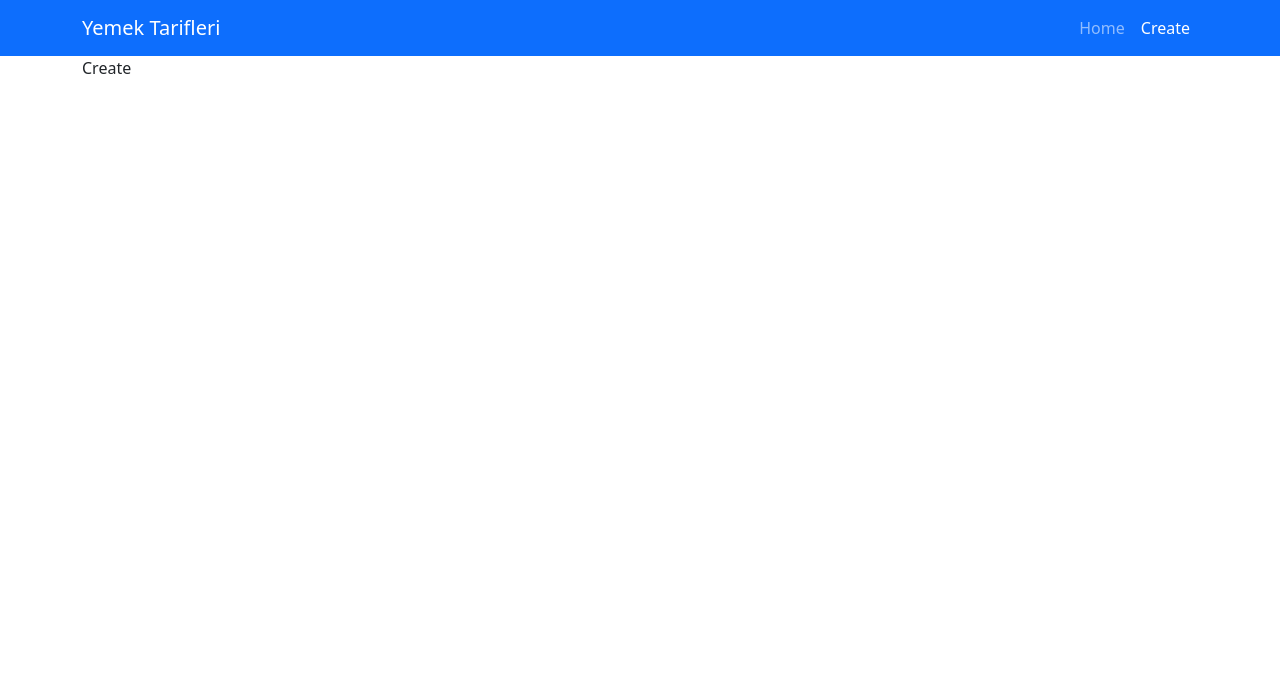
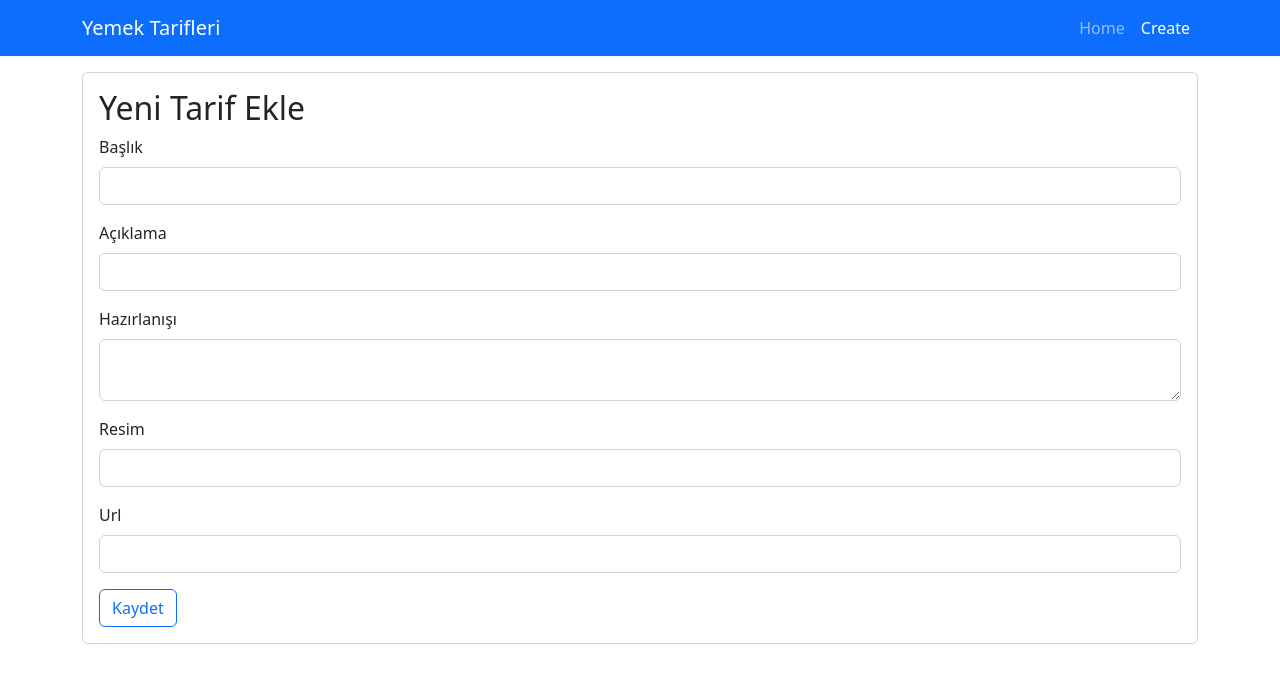
Before and after one commit to Emrehanoglu/ReactV2, a React (Create React App) app in the folder yemek-tarifleri/: page /create in a window 1280 px wide. Shown: the top 682 px of the page. Built offline with nearby package versions, Linux system fonts and the light colour scheme.

Commit message:
Yemek Tarifleri Uygulaması #8

```diff
--- a/yemek-tarifleri/src/hoooks/useFetch.js
+++ b/yemek-tarifleri/src/hoooks/useFetch.js
@@ -3,6 +3,7 @@
 const useFetch = (url) => {
     const [data, setData] = useState(null)
     const [isLoading, setisLoading] = useState(false) /* loading icon hide */
+    const [error, setError] = useState(null)
 
     useEffect(() => {
         /* promise yöntemi */
@@ -11,20 +12,29 @@
         /* async - await yöntemi */
         const fetchData = async () => {
             setisLoading(true) /* loading icon show */
+            try{
                 const res = await fetch(url)
+                if(!res.ok){
+                    throw new Error(res.statusText)
+                }
                 const data = await res.json()
-
                 setTimeout(() => {
                     setisLoading(false) /* loading icon hide */
                     setData(data)
                 },1000)
+            }
+            catch(err){
+                setisLoading(false)
+                setError('Hata')
+                console.log(err.message)
+            }
         }
 
         fetchData()
 
     },[url])
 
-    return {data, isLoading}
+    return {data, isLoading, error}
 }
 
 export default useFetch
--- a/yemek-tarifleri/src/pages/create/Create.js
+++ b/yemek-tarifleri/src/pages/create/Create.js
@@ -1,9 +1,47 @@
-import React from 'react'
+import React, { useState } from 'react'
 import "./Create.css"
 
 function Create() {
+  const [baslik, setBaslik] = useState('')
+  const [aciklama, setAciklama] = useState('')
+  const [hazirlanisi, setHazirlanisi] = useState('')
+  const [resim, setResim] = useState('')
+  const [url, setUrl] = useState('')
+
+  const handleSubmit = (e) => {
+    e.preventDefault()
+    console.log(baslik, aciklama, hazirlanisi, resim, url)
+  }
+
   return (
-    <div>Create</div>
+    <div className="card mt-3">
+      <div className="card-body">
+        <h2>Yeni Tarif Ekle</h2>
+        <form onSubmit={handleSubmit}>
+          <div className="mb-3">
+            <label htmlFor="baslik" className='form-label'>Başlık</label>
+            <input type="text" name="baslik" id="baslik" className='form-control' onChange={(e) => setBaslik(e.target.value)} />
+          </div>
+          <div className="mb-3">
+            <label htmlFor="aciklama" className='form-label'>Açıklama</label>
+            <input type="text" name="aciklama" id="aciklama" className='form-control' onChange={(e) => setAciklama(e.target.value)} />
+          </div>
+          <div className="mb-3">
+            <label htmlFor="hazirlanisi" className='form-label'>Hazırlanışı</label>
+            <textarea name="hazirlanisi" id="hazirlanisi" className='form-control' onChange={(e) => setHazirlanisi(e.target.value)} />
+          </div>
+          <div className="mb-3">
+            <label htmlFor="resim" className='form-label'>Resim</label>
+            <input type="text" name="resim" id="resim" className='form-control' onChange={(e) => setResim(e.target.value)} />
+          </div>
+          <div className="mb-3">
+            <label htmlFor="url" className='form-label'>Url</label>
+            <input type="text" name="url" id="url" className='form-control' onChange={(e) => setUrl(e.target.value)} />
+          </div>
+          <button type="submit" className='btn btn-outline-primary'>Kaydet</button>
+        </form>
+      </div>
+    </div>
   )
 }
 
--- a/yemek-tarifleri/src/pages/details/Details.js
+++ b/yemek-tarifleri/src/pages/details/Details.js
@@ -9,11 +9,12 @@
   /* const [tarif, setTarif] = useState(null)
   const url = 'http://localhost:3000/tarifler/' + id */
 
-  const {data : tarif, isLoading} = useFetch('http://localhost:3000/tarifler/' + id)
+  const {data : tarif, isLoading, error} = useFetch('http://localhost:3000/tarifler/' + id)
 
   return (
     <div className="row mt-3">
       {isLoading && <div className="alert alert-warning">Yükleniyor...</div>}
+      {error && <div className="alert alert-danger">{error}</div>}
       {
         tarif && (
         /* tarif bilgisi var ise html ler ekrana gelecek bu kontrolü yapmazsam
--- a/yemek-tarifleri/src/pages/home/Home.js
+++ b/yemek-tarifleri/src/pages/home/Home.js
@@ -12,13 +12,12 @@
     .then(data => setTarifler(data))
   }, []) */
 
-  const {data : tarifler, isLoading} = useFetch('http://localhost:3000/tarifler')
+  const {data : tarifler, isLoading, error} = useFetch('http://localhost:3000/tarifler')
 
   return (
     <div className="row mt-3">
-      {
-        isLoading && <div className="alert alert-warning">Yükleniyor...</div>
-      }
+      {isLoading && <div className="alert alert-warning">Yükleniyor...</div>}
+      {error && <div className="alert alert-danger">{error}</div>}
       {
         tarifler && tarifler.map(tarif => (
           <ProductCard key={tarif.id} tarif={tarif} />
```
Lines whose indentation alone changed are shown as unchanged.
